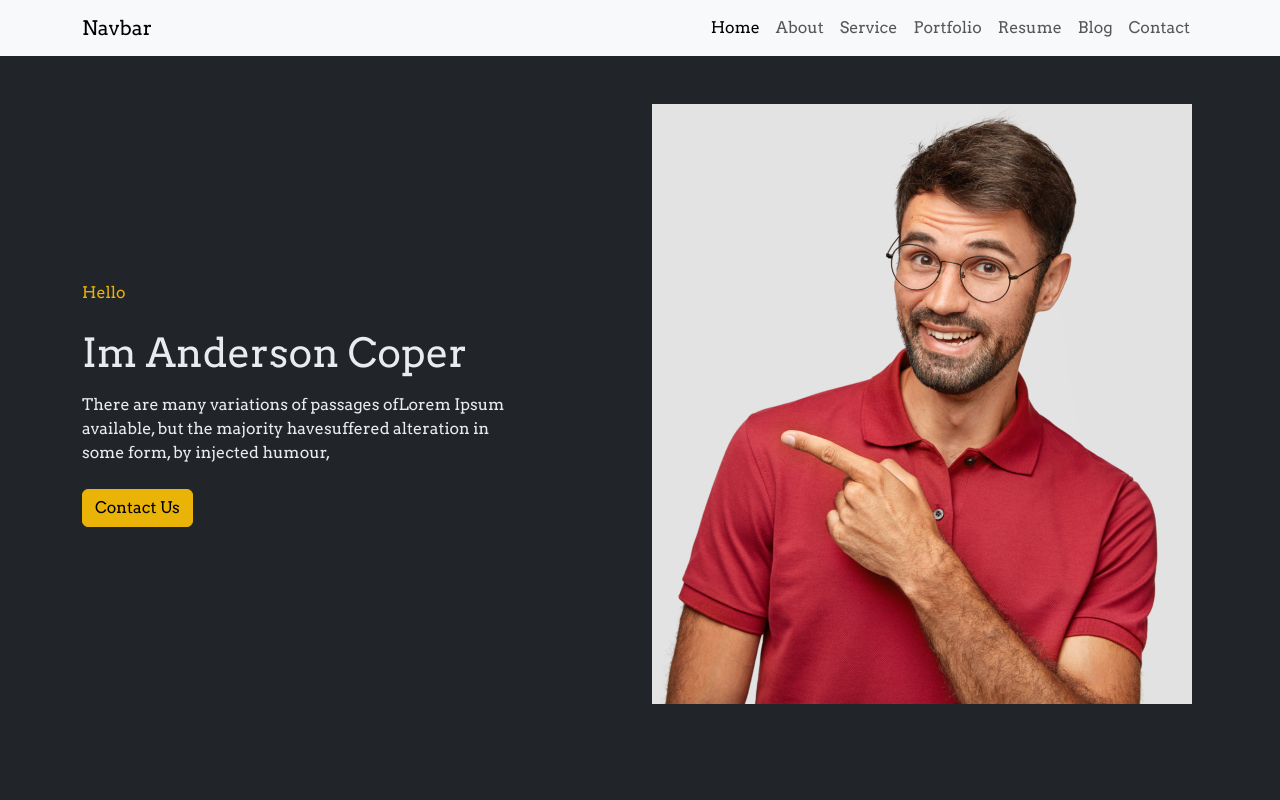
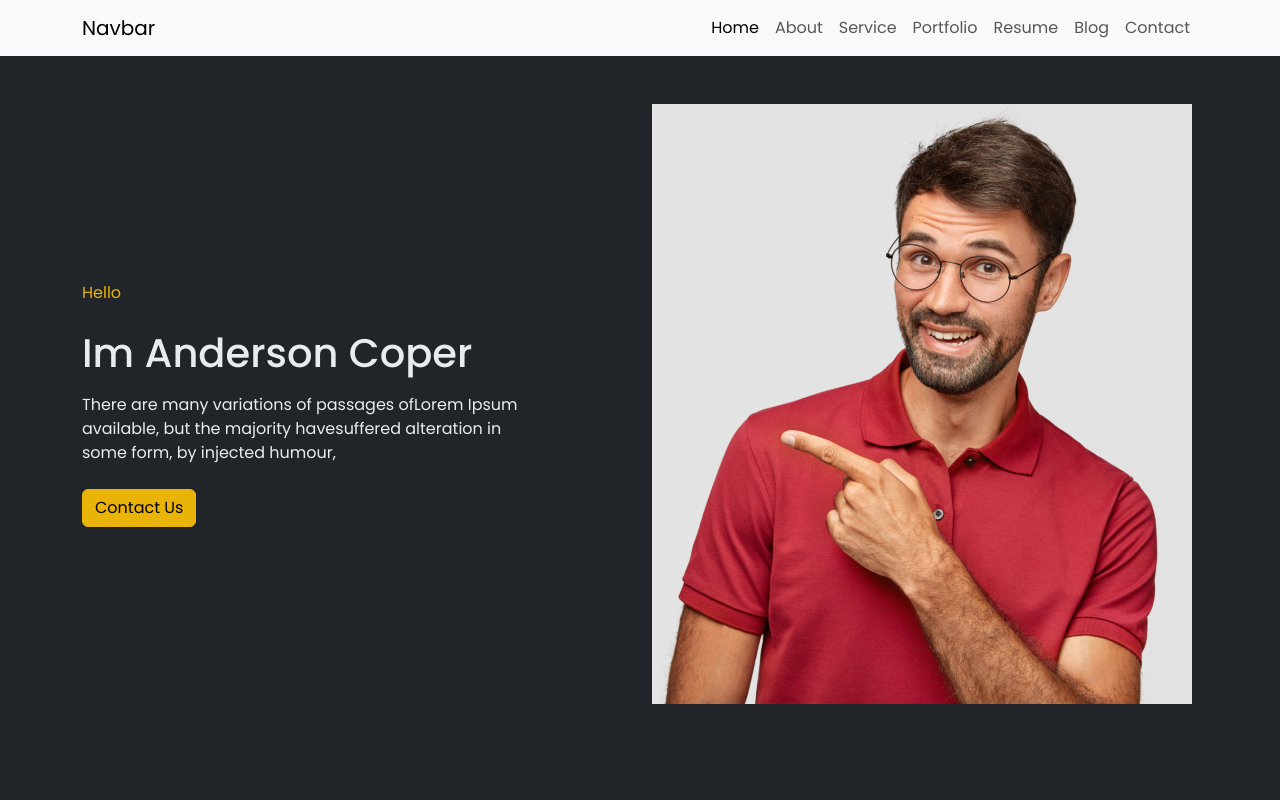
Before and after one commit to easetemplates/about-me-personal-portfolio-website-template, a website built with Vite: page src/index.html in a window 1280 px wide. Shown: the top 800 px of the page. Built offline with nearby package versions, Linux system fonts and the light colour scheme; files whose address does not match are found by name.

Commit message:
add new fonts

```diff
--- a/src/index.html
+++ b/src/index.html
@@ -6,7 +6,8 @@
     <meta http-equiv="X-UA-Compatible" content="IE=edge">
     <meta name="viewport" content="width=device-width, initial-scale=1.0">
     <title>Home Page</title>
-    <link href="https://fonts.googleapis.com/css2?family=Arvo:ital,wght@0,400;0,700;1,400;1,700&display=swap"
+
+    <link href="https://fonts.googleapis.com/css2?family=Poppins:wght@200;300;400;500;600;700;800;900&display=swap"
         rel="stylesheet">
 
     <!-- <link rel="stylesheet" href="scss/styles.scss"> -->
--- a/src/scss/styles.scss
+++ b/src/scss/styles.scss
@@ -33,6 +33,10 @@
 
     }
 }
+
+
+
+
 
 
 
--- a/src/scss/theme/_variables.scss
+++ b/src/scss/theme/_variables.scss
@@ -593,7 +593,7 @@ $aspect-ratios: (
 
 // scss-docs-start font-variables
 // stylelint-disable value-keyword-case
-$font-family-sans-serif: "Arvo", serif !default;
+$font-family-sans-serif: "Poppins", serif !default;
 $font-family-monospace: SFMono-Regular, Menlo, Monaco, Consolas, "Liberation Mono", "Courier New", monospace !default;
 // stylelint-enable value-keyword-case
 $font-family-base: var(--#{$prefix}font-sans-serif) !default;
```
